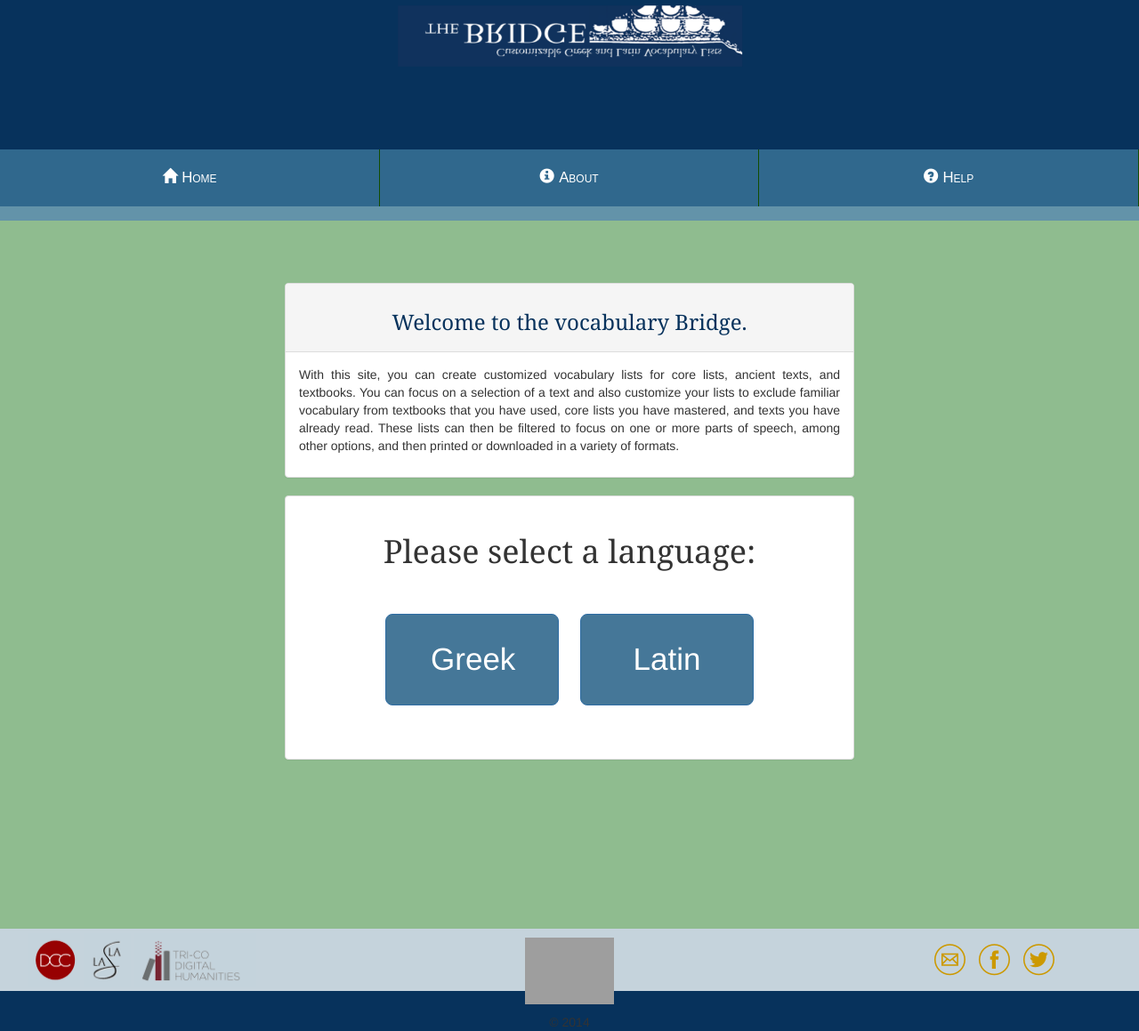
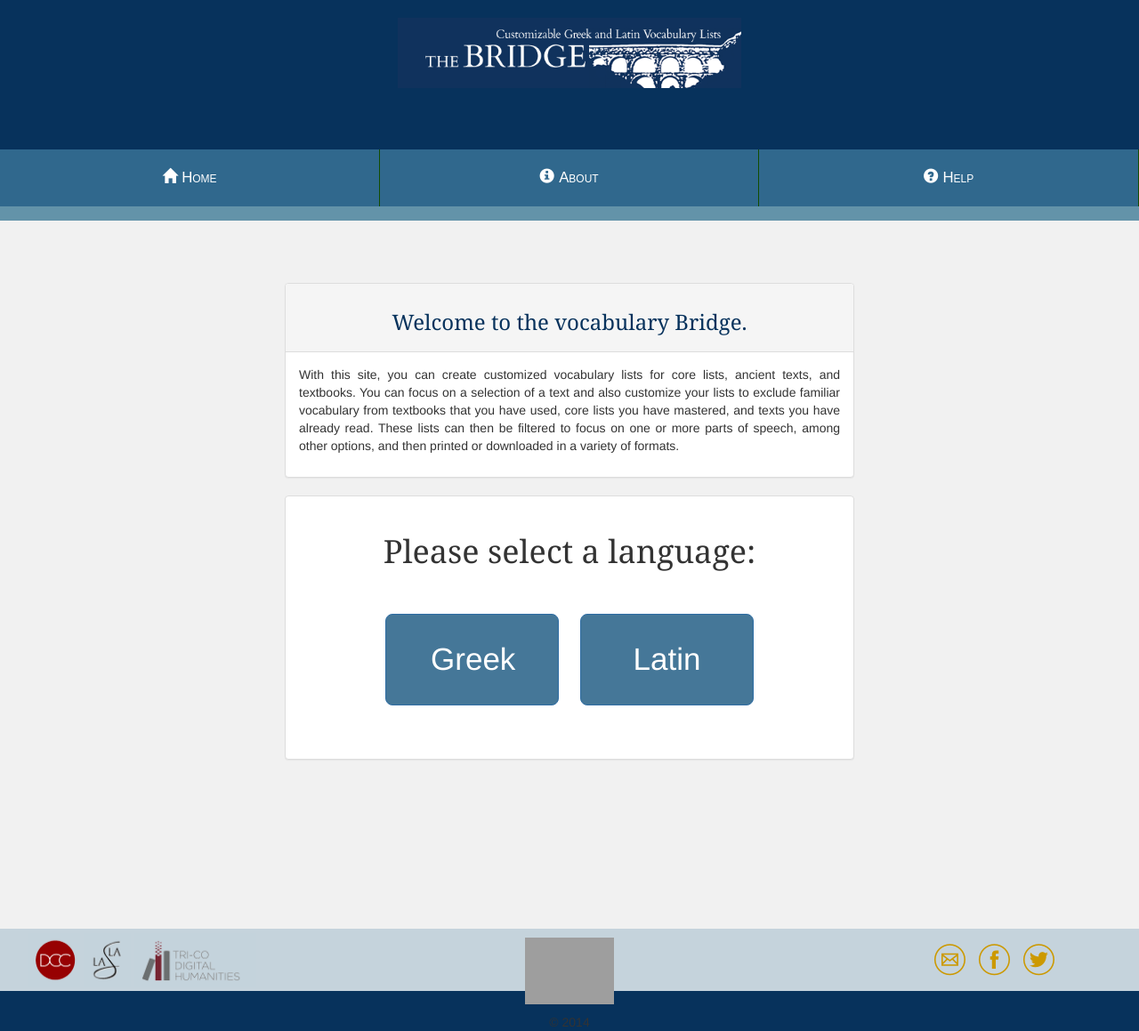
Before and after one commit to noooorfatima/The-Bridge, a Django app: template templates/index.html in a window 1280 px wide. Shown: the whole page at 89% size. Run offline with Django 3.2, Linux system fonts and the light colour scheme; the template is opened without the code that fills it, so the values that code supplies are empty; parts of the project's set-up code (start-up, migrations or seed data) failed here and were passed over; some libraries are stand-ins or nearby versions; grey boxes are pictures that could not be loaded.

Commit message:
reverting the changes by those rascals.

```diff
--- a/static/style.css
+++ b/static/style.css
@@ -3,8 +3,7 @@ html {
 }
 
 body {
-  background-color: #8FBC8F;
-  /*background-color: #F1F1F1;*/
+  background-color: #F1F1F1;
   margin: 0px;
   overflow: auto;
   padding: 0px;
@@ -18,7 +17,6 @@ body {
 }
 
 .masthead img {
-   transform: rotateX(150deg);
    padding: 20px;
    padding-bottom: 0px;
 }
```
